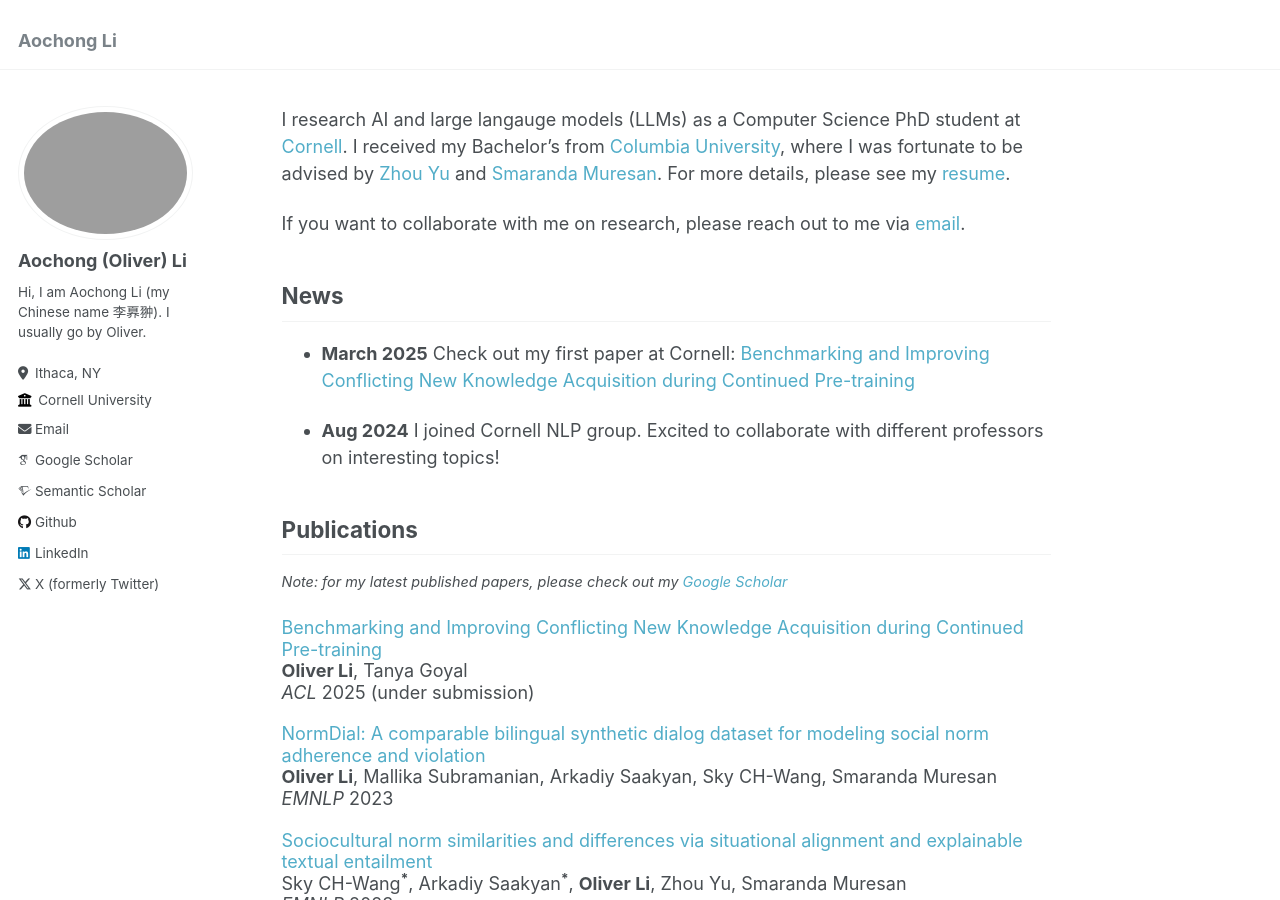
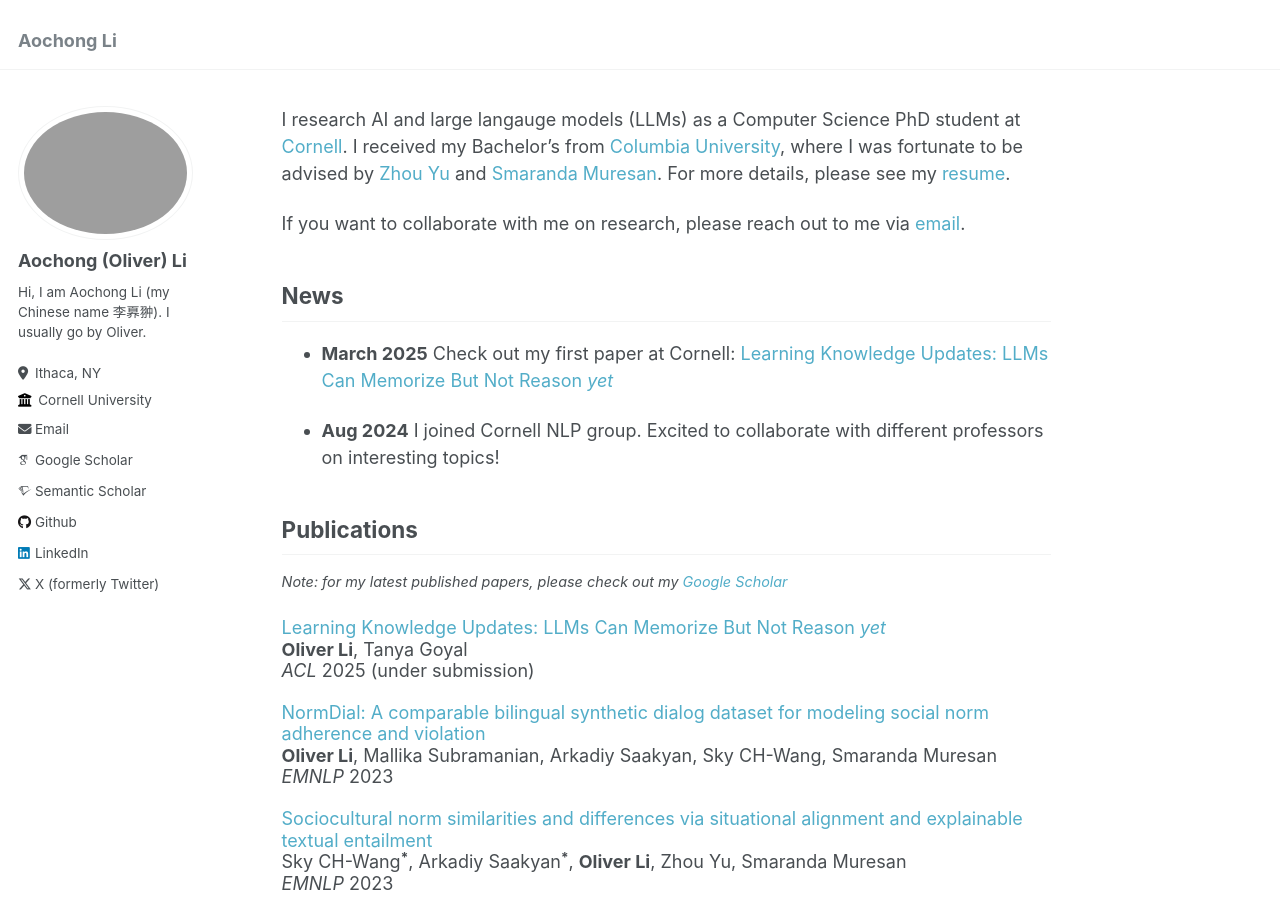
Before and after one commit to Aochong-Li/aochong-li.github.io, a Jekyll site: the page built from _pages/about.md, in a window 1280 px wide and 900 px high. Built offline with Jekyll 4.4.1, drawn with Linux system fonts in a browser that asks for light colours; some web fonts are replaced.

Commit message:
update arxiv paper

```diff
--- a/_pages/about.md
+++ b/_pages/about.md
@@ -11,7 +11,7 @@ If you want to collaborate with me on research, please reach out to me via <a hr
 
 News
 ------
-* **March 2025** Check out my first paper at Cornell: <a href="/files/Knowledge_Conflicts_in_Language_Models__Continual_Learning_preprint.pdf" style="text-decoration:none">Benchmarking and Improving Conflicting New Knowledge Acquisition during Continued Pre-training</a><br>
+* **March 2025** Check out my first paper at Cornell: <a href="/files/Knowledge_Conflicts_in_Language_Models__Continual_Learning_preprint.pdf" style="text-decoration:none">Learning Knowledge Updates: LLMs Can Memorize But Not Reason  <em>yet</em></a><br>
 
 * **Aug 2024** I joined Cornell NLP group. Excited to collaborate with different professors on interesting topics!
 
@@ -21,7 +21,7 @@ Publications
 <span style="font-size: 0.8em; font-style: italic;">Note: for my latest published papers, please check out my <a href="https://scholar.google.com/citations?user=rZ186jcAAAAJ&hl=en" style="text-decoration:none">Google Scholar</a></span>
 
 <p style="line-height: 1.2; margin: 0 0 20px 0;">
-<a href="/files/Knowledge_Conflicts_in_Language_Models__Continual_Learning_preprint.pdf" style="text-decoration:none">Benchmarking and Improving Conflicting New Knowledge Acquisition during Continued Pre-training</a><br>
+<a href="/files/KUP.pdf" style="text-decoration:none">Learning Knowledge Updates: LLMs Can Memorize But Not Reason  <em>yet</em></a><br>
 <strong>Oliver Li</strong>, Tanya Goyal<br>
 <em>ACL</em> 2025 (under submission)
 </p>
```
Also changed, not shown: 1 other file.
